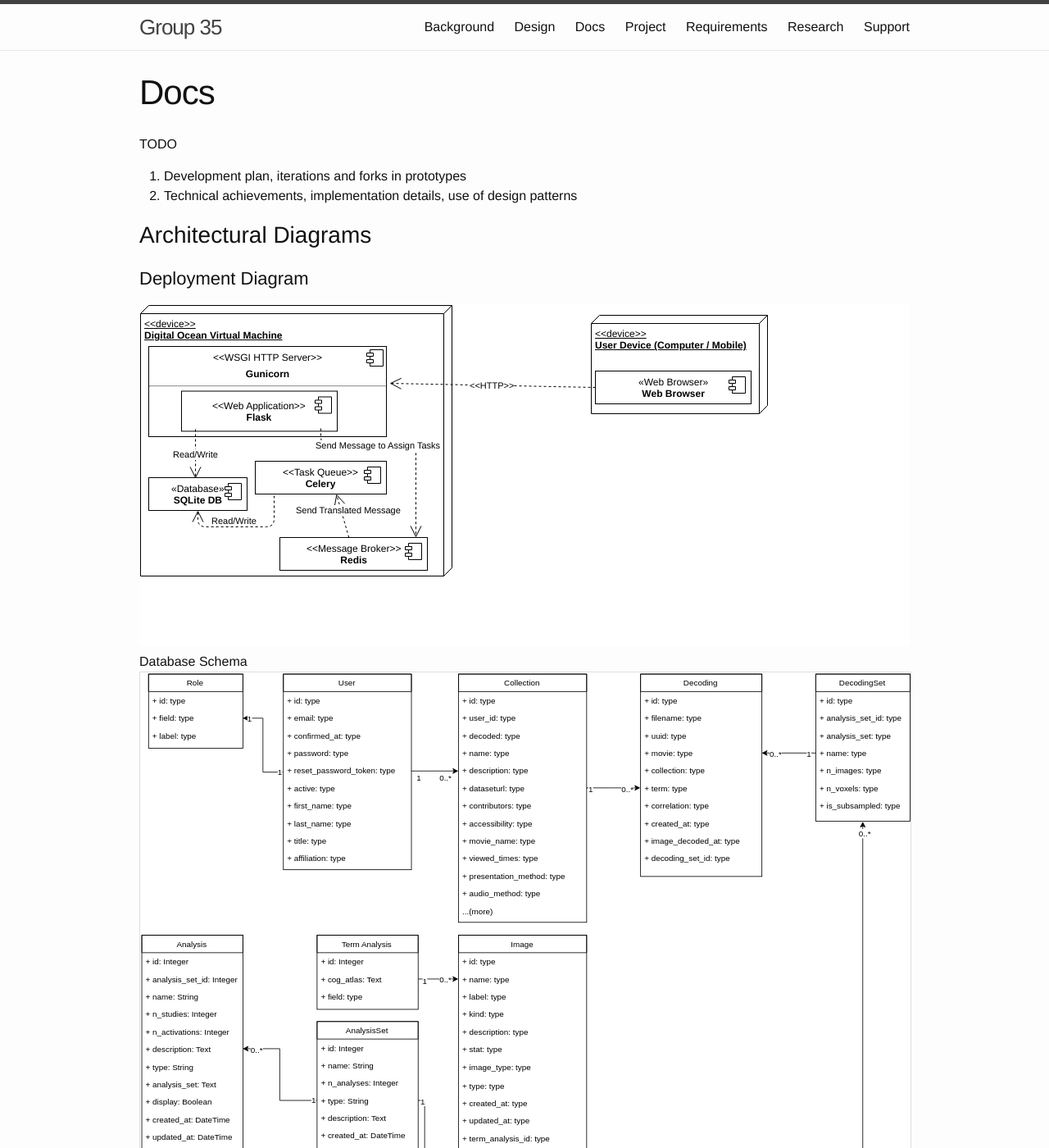
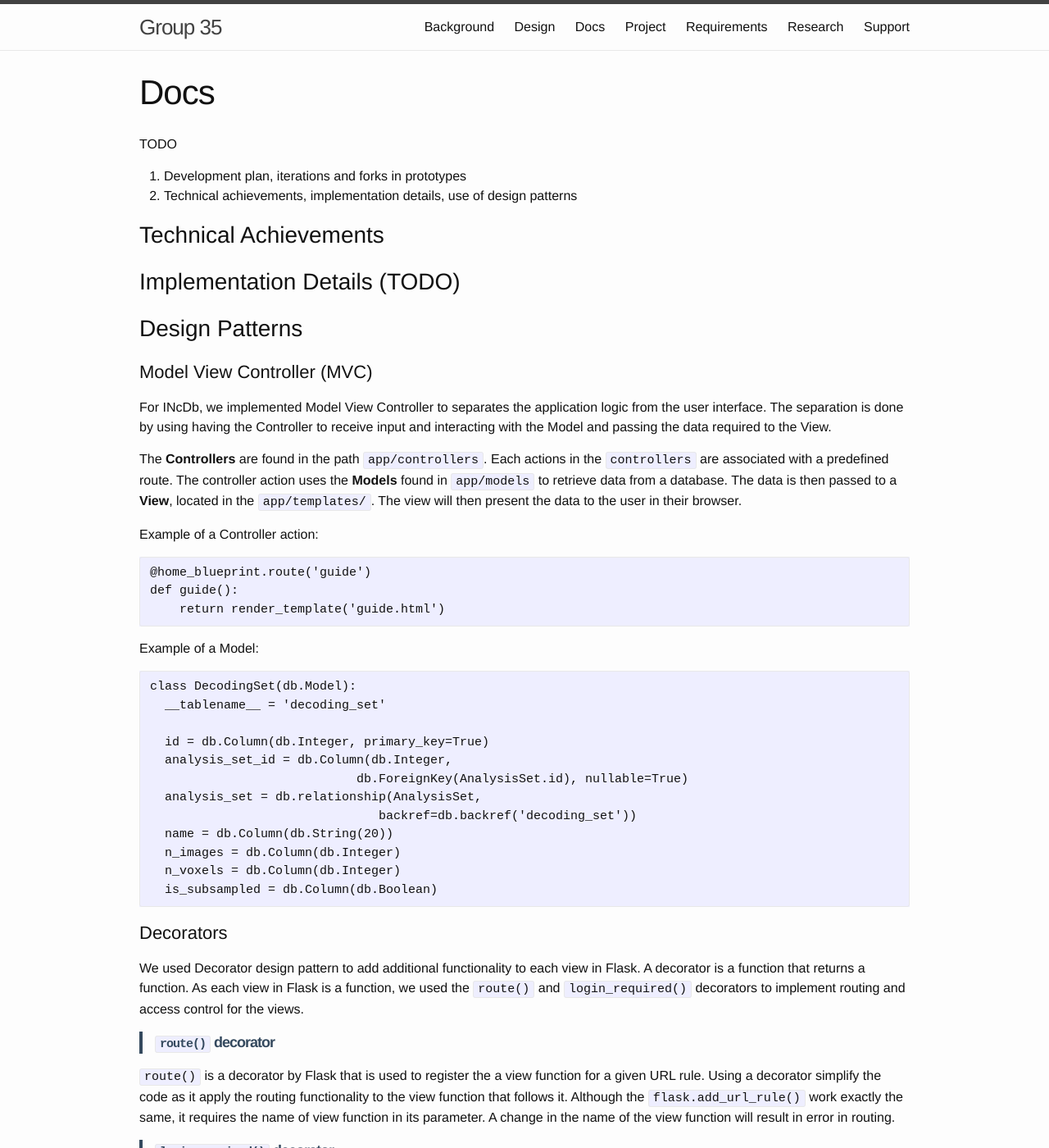
Before and after one commit to UCL-CS35/group35, a Jekyll site: the page built from 2015/group35/docs.md, in a window 1280 px wide and 1400 px high. Shown: the whole window at 82% size. Built offline with Jekyll 4.4.1, drawn with Linux system fonts in a browser that asks for light colours; some of the changed text lies outside the part shown.

Commit message:
Design Patterns

```diff
--- a/2015/group35/docs.md
+++ b/2015/group35/docs.md
@@ -8,6 +8,60 @@ TODO
 
 4. Development plan, iterations and forks in prototypes
 6. Technical achievements, implementation details, use of design patterns
+
+## Technical Achievements
+
+## Implementation Details (TODO)
+
+## Design Patterns
+
+### Model View Controller (MVC)
+
+For INcDb, we implemented Model View Controller to separates the application logic from the user interface. The separation is done by using having the Controller to receive input and interacting with the Model and passing the data required to the View.
+
+The **Controllers** are found in the path `app/controllers`. Each actions in the `controllers` are associated with a predefined route. The controller action uses the **Models** found in `app/models` to retrieve data from a database. The data is then passed to a **View**, located in the `app/templates/`. The view will then present the data to the user in their browser.
+
+Example of a Controller action:
+
+	@home_blueprint.route('guide')
+	def guide():
+	    return render_template('guide.html')
+
+Example of a Model:
+
+	class DecodingSet(db.Model):
+      __tablename__ = 'decoding_set'
+
+      id = db.Column(db.Integer, primary_key=True)
+      analysis_set_id = db.Column(db.Integer,
+                                db.ForeignKey(AnalysisSet.id), nullable=True)
+      analysis_set = db.relationship(AnalysisSet,
+                                   backref=db.backref('decoding_set'))
+      name = db.Column(db.String(20))
+      n_images = db.Column(db.Integer)
+      n_voxels = db.Column(db.Integer)
+      is_subsampled = db.Column(db.Boolean)
+
+### Decorators
+
+We used Decorator design pattern to add additional functionality to each view in Flask. A decorator is a function that returns a function. As each view in Flask is a function, we used the `route()` and `login_required()` decorators to implement routing and access control for the views.
+
+> `route()` decorator
+
+`route()` is a decorator by Flask that is used to register the a view function for a given URL rule. Using a decorator simplify the code as it apply the routing functionality to the view function that follows it. Although the `flask.add_url_rule()` work exactly the same, it requires the name of view function in its parameter. A change in the name of the view function will result in error in routing.
+
+> `login_required()` decorator
+
+To allow only logged in user to create collection and upload Raw Dataset, we apply the `@login_required` decorator provided by Flask-Login to redirect user to the login in page if they are not logged in and try to access the page.
+
+The following code snippets show how `route` and `login_required` decorators are implemented.
+
+	@contribute_blueprint.route('contribute/new', methods=["POST", "GET"])
+	@login_required  # Limits access to authenticated users
+	def new_collection():
+	    """ Allow user to create new collection """
+
+	    ...
 
 ## Architectural Diagrams
 
```
Also changed, not shown: 2 other files.
